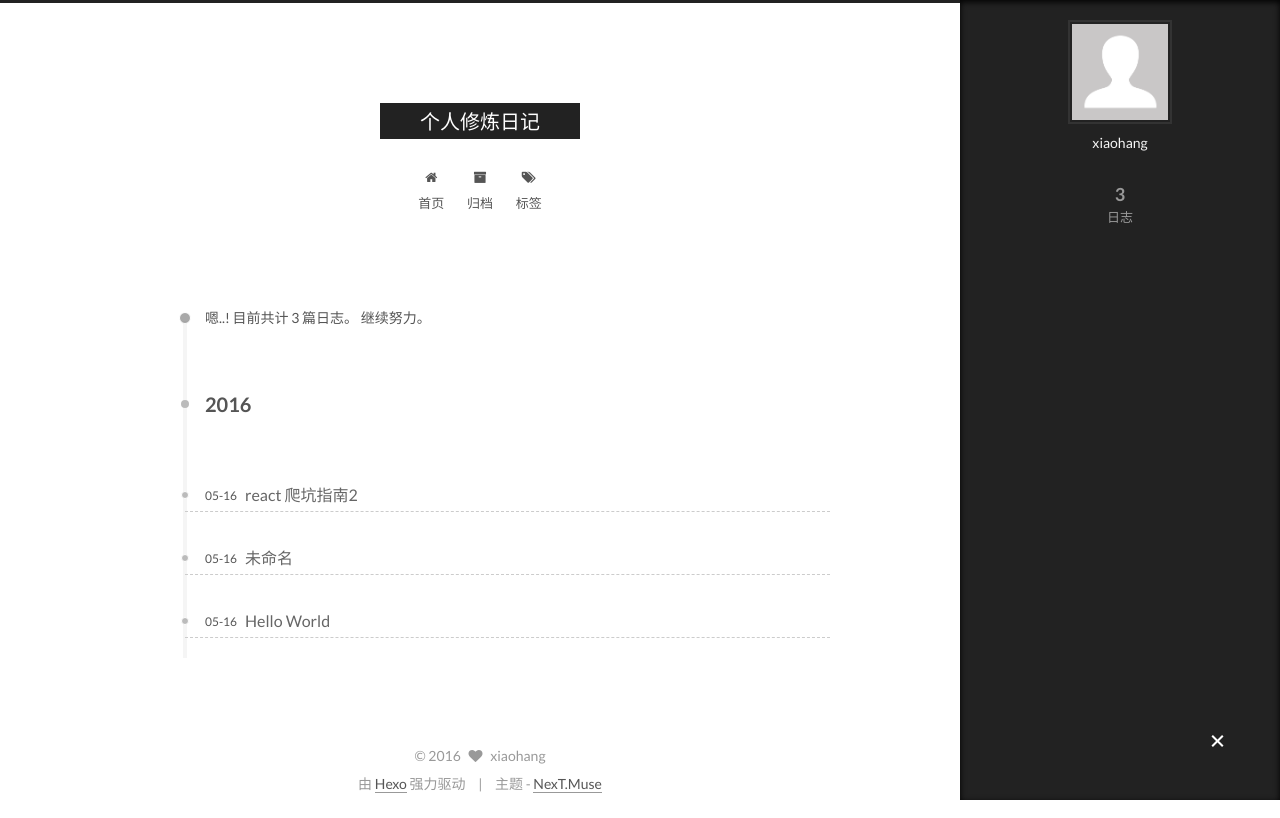
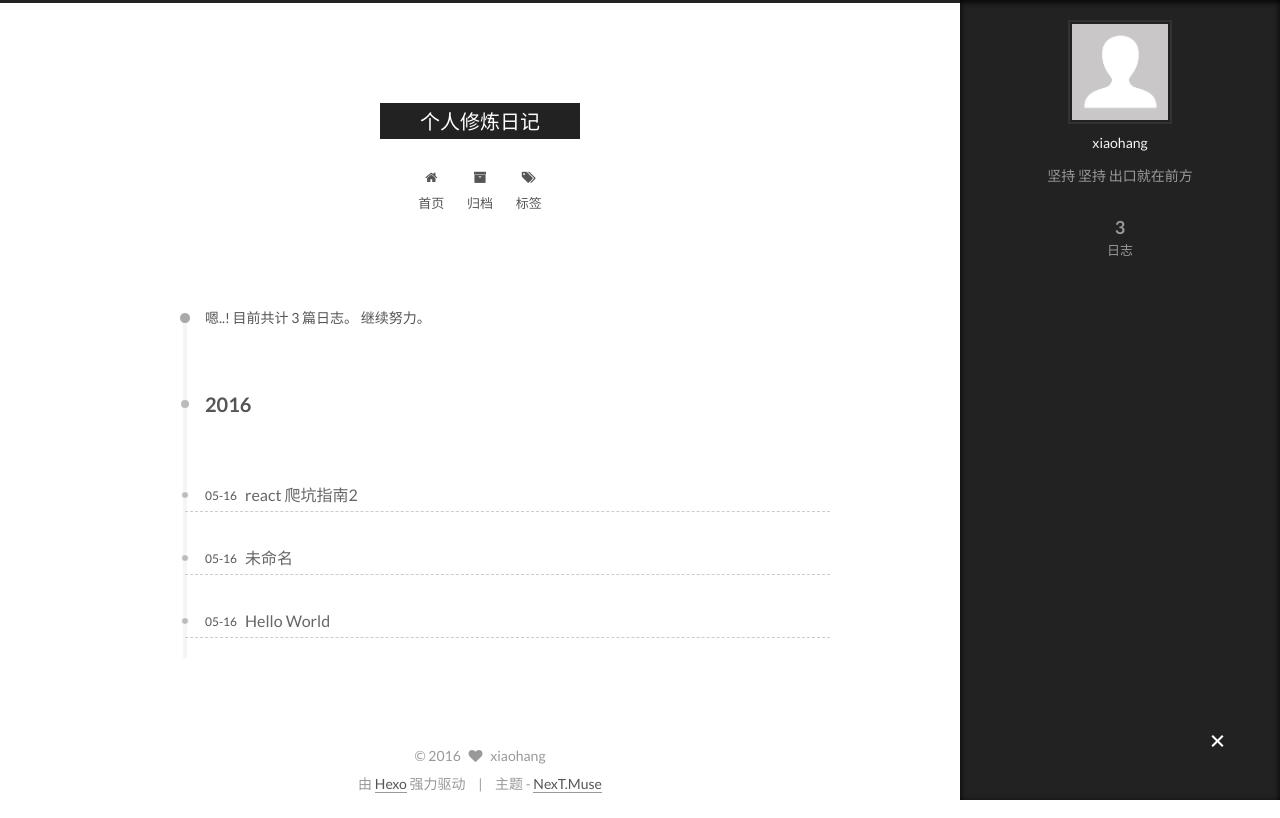
Before and after one commit to 520xiaopohai/520xiaopohai.github.io, a plain HTML site: page archives/2016/05/index.html in a window 1280 px wide. Both pictures are taken after a click on the element 1217 px from the left and 742 px from the top of the page. Drawn offline with Linux system fonts and the light colour scheme.

Commit message:
Site updated: 2016-05-16 16:31:13

```diff
--- a/archives/2016/05/index.html
+++ b/archives/2016/05/index.html
@@ -84,15 +84,15 @@
 
 
 
-<meta name="description">
+<meta name="description" content="坚持  坚持  出口就在前方">
 <meta property="og:type" content="website">
 <meta property="og:title" content="个人修炼日记">
 <meta property="og:url" content="http://yoursite.com/archives/2016/05/index.html">
 <meta property="og:site_name" content="个人修炼日记">
-<meta property="og:description">
+<meta property="og:description" content="坚持  坚持  出口就在前方">
 <meta name="twitter:card" content="summary">
 <meta name="twitter:title" content="个人修炼日记">
-<meta name="twitter:description">
+<meta name="twitter:description" content="坚持  坚持  出口就在前方">
 
 
 
@@ -376,7 +376,7 @@
                src="/images/avatar.gif"
                alt="xiaohang" />
           <p class="site-author-name" itemprop="name">xiaohang</p>
-          <p class="site-description motion-element" itemprop="description"></p>
+          <p class="site-description motion-element" itemprop="description">坚持  坚持  出口就在前方</p>
         </div>
         <nav class="site-state motion-element">
           <div class="site-state-item site-state-posts">
```
Also changed, not shown: 2016/05/16/hello-world/index.html (+1 -1 lines), 2016/05/16/react/index.html (+1 -1 lines), 2016/05/16/xiaohang/index.html (+1 -1 lines), archives/2016/index.html (+4 -4 lines), archives/index.html (+4 -4 lines), index.html (+4 -4 lines).
